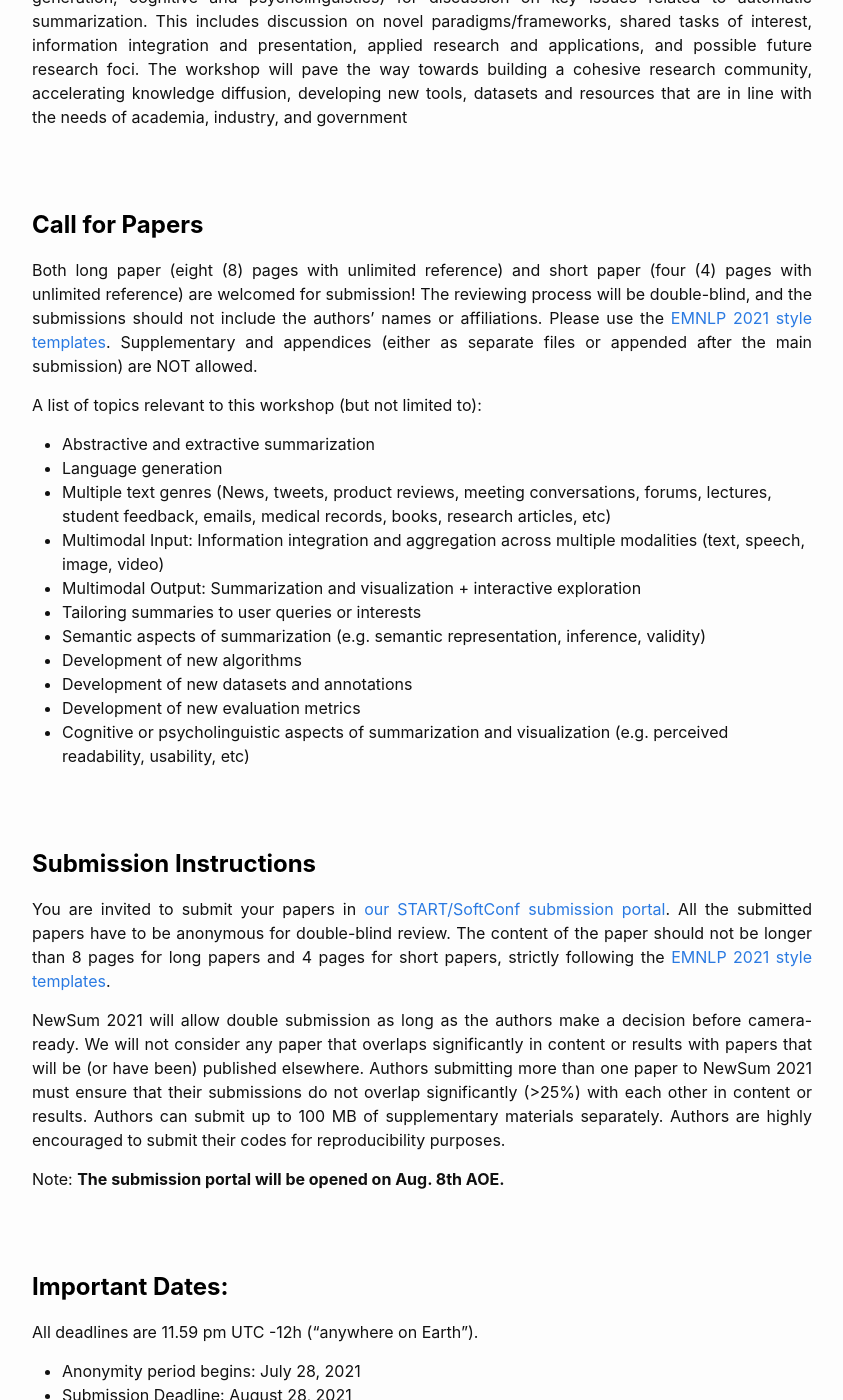
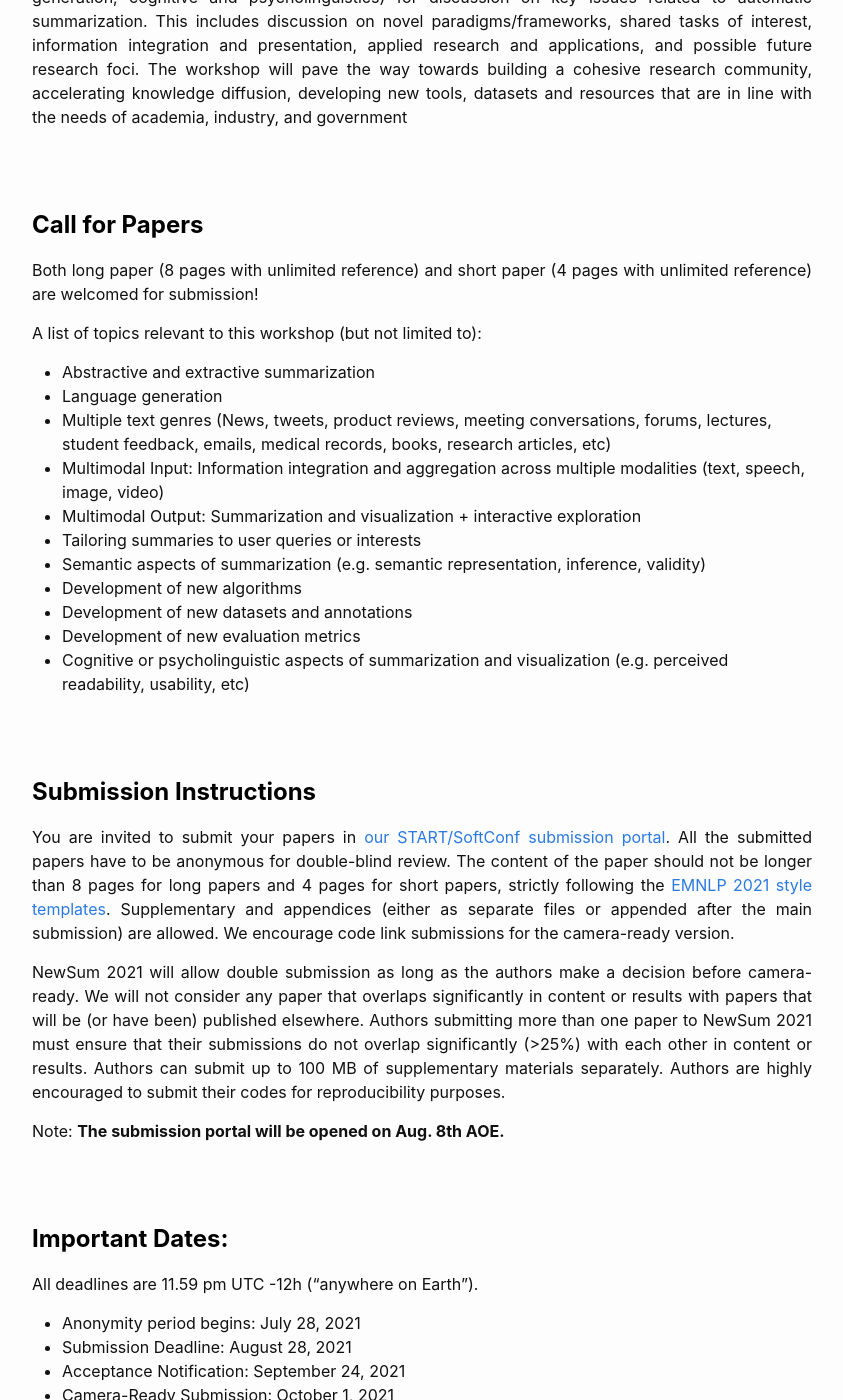
Before and after one commit to newsumm/newsumm.github.io, a Jekyll site: the page built from index.md, in a window 1280 px wide and 1400 px high, scrolled down 997 px. Shown: the whole window, without its empty margins (218-1061 px from the left). Built offline with Jekyll 4.4.1, drawn with Linux system fonts in a browser that asks for light colours.

Commit message:
Update index.md

```diff
--- a/index.md
+++ b/index.md
@@ -37,7 +37,7 @@ The goal for this workshop is to provide a research forum for cross-fertilizatio
 <!-- Call for Papers -->
 <h2 class="blackpar_title" id="Call for Papers">Call for Papers</h2>
 
-Both long paper (eight (8) pages with unlimited reference) and short paper (four (4) pages with unlimited reference) are welcomed for submission! The reviewing process will be double-blind, and the submissions should not include the authors’ names or affiliations. Please use the [EMNLP 2021 style templates](https://2021.emnlp.org/call-for-papers/style-and-formatting). Supplementary and appendices (either as separate files or appended after the main submission) are NOT allowed.
+Both long paper (8 pages with unlimited reference) and short paper (4 pages with unlimited reference) are welcomed for submission!
 
 A list of topics relevant to this workshop (but not limited to):
 
@@ -57,7 +57,7 @@ A list of topics relevant to this workshop (but not limited to):
 <h2 class="blackpar_title">Submission Instructions</h2>
 
 
-You are invited to submit your papers in <a href='https://www.softconf.com/emnlp2021/Summarization/'> our START/SoftConf submission portal</a>. All the submitted papers have to be anonymous for double-blind review. The content of the paper should not be longer than 8 pages for long papers and 4 pages for short papers, strictly following the <a href='https://2021.emnlp.org/call-for-papers/style-and-formatting'>EMNLP 2021 style templates</a>.
+You are invited to submit your papers in <a href='https://www.softconf.com/emnlp2021/Summarization/'> our START/SoftConf submission portal</a>. All the submitted papers have to be anonymous for double-blind review. The content of the paper should not be longer than 8 pages for long papers and 4 pages for short papers, strictly following the <a href='https://2021.emnlp.org/call-for-papers/style-and-formatting'>EMNLP 2021 style templates</a>. Supplementary and appendices (either as separate files or appended after the main submission) are allowed. We encourage code link submissions for the camera-ready version.
 
 
 NewSum 2021 will allow double submission as long as the authors make a decision before camera-ready. We will not consider any paper that overlaps significantly in content or results with papers that will be (or have been) published elsewhere. Authors submitting more than one paper to NewSum 2021 must ensure that their submissions do not overlap significantly (>25%) with each other in content or results. Authors can submit up to 100 MB of supplementary materials separately. Authors are highly encouraged to submit their codes for reproducibility purposes.
```
